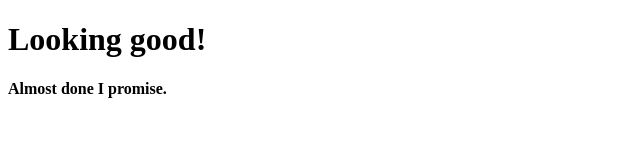
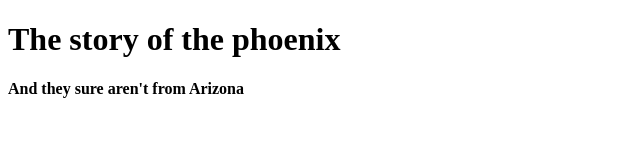
Before and after one commit to jdmar3-comp426/a01-kianw97, a website: page index.html in a window 1280 px wide. Shown: the whole page, without its empty margins (0-640 px from the left). Drawn offline with Linux system fonts and the light colour scheme.

Commit message:
added pages and css page

```diff
--- a/index.html
+++ b/index.html
@@ -7,8 +7,8 @@
     </head>
     <body>
         <div>
-            <h1>Looking good!</h1>
-            <p><strong>Almost done I promise.</strong></p>
+            <h1>The story of the phoenix</h1>
+            <p><strong>And they sure aren't from Arizona</strong></p>
         </div>
     </body>
 </html>
```
Also changed, not shown: backstory.html (added), enemies.html (added), styles.css (added), traits.html (added).
